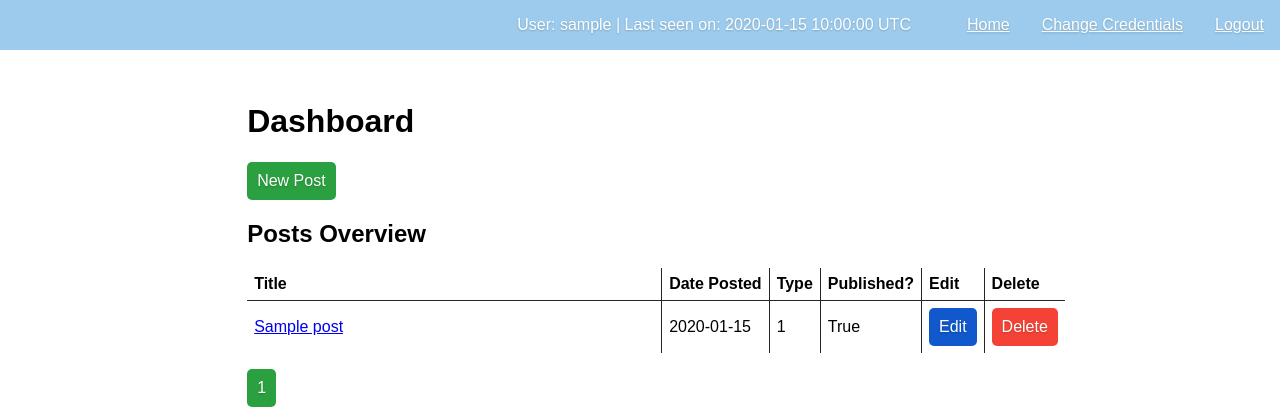
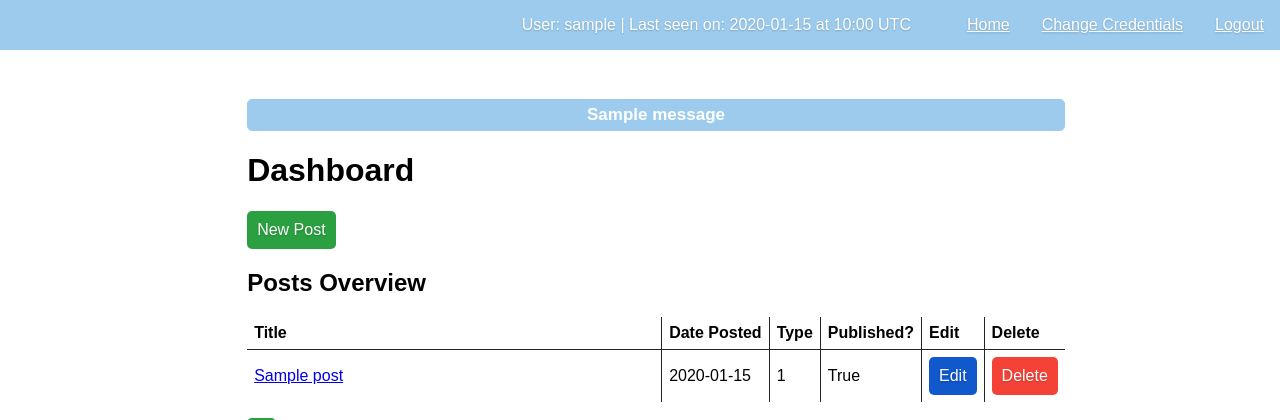
Before and after one commit to stefanpf/flask-website, a Flask app: template app/templates/dashboard/dashboard.html in a window 1280 px wide. Shown: the top 420 px of the page. Run offline with Flask 2, Linux system fonts and the light colour scheme; the template is opened without the code that fills it: values that come from a table or form of the project are taken from there, others are empty; a user stored in the database is signed in; tables that the repository leaves empty hold one stand-in row (values such as "Sample post"); one stand-in notice (Sample message) is shown.

Commit message:
fix flash messages

```diff
--- a/app/static/dashboard.css
+++ b/app/static/dashboard.css
@@ -185,4 +185,16 @@ header {
   box-shadow: 1px 1px 3px #000;
 }
 
-.modal-close:hover { background: #00d9ff; }
+.modal-close:hover {
+  background: #00d9ff;
+}
+
+.flash-message {
+  color: #fff;
+  text-align: center;
+  font-size: 17px;
+  padding: 5px;
+  background: #9ccbed;
+  border: 1px solid #9ccbed;
+  border-radius: 5px;
+}
--- a/app/templates/dashboard/dashboard.html
+++ b/app/templates/dashboard/dashboard.html
@@ -31,7 +31,7 @@
                             <a href="#close" title="Close" class="modal-close">X</a>
                             <h2>Delete Post?</h2>
                             <p>
-                                This post will be deleted: {{post.title }}
+                                This post will be deleted: {{ post.title }}
                             </p>
                             <p>
                                 Continue?
--- a/app/templates/dashboard/dashboard_base.html
+++ b/app/templates/dashboard/dashboard_base.html
@@ -15,7 +15,7 @@
             <div>
             User: {{ current_user.username }} |
             {% if current_user.last_seen %}
-                Last seen on: {{ current_user.last_seen }} UTC
+                Last seen on: {{ current_user.last_seen.strftime('%Y-%m-%d at %H:%M') }} UTC
             {% endif %}
             </div>
             <ul class="navbar">
@@ -27,16 +27,16 @@
     </header>
     <div class="content-container">
         <main class="content">
-        {% with message = get_flashed_messages() %}
+            {% with messages = get_flashed_messages() %}
                 {% if messages %}
                     {% for message in messages %}
-                <strong>{{ message }}</strong>
+                        <p class="flash-message"><strong>{{ message }}</strong></p>
                     {% endfor %}
                 {% endif %}
             {% endwith %}
-
             {% block content %}
             {% endblock content %}
         </main>
+    </div>
 </body>
 </html>
```
Also changed, not shown: README.md. Lines whose indentation alone changed are shown as unchanged.
